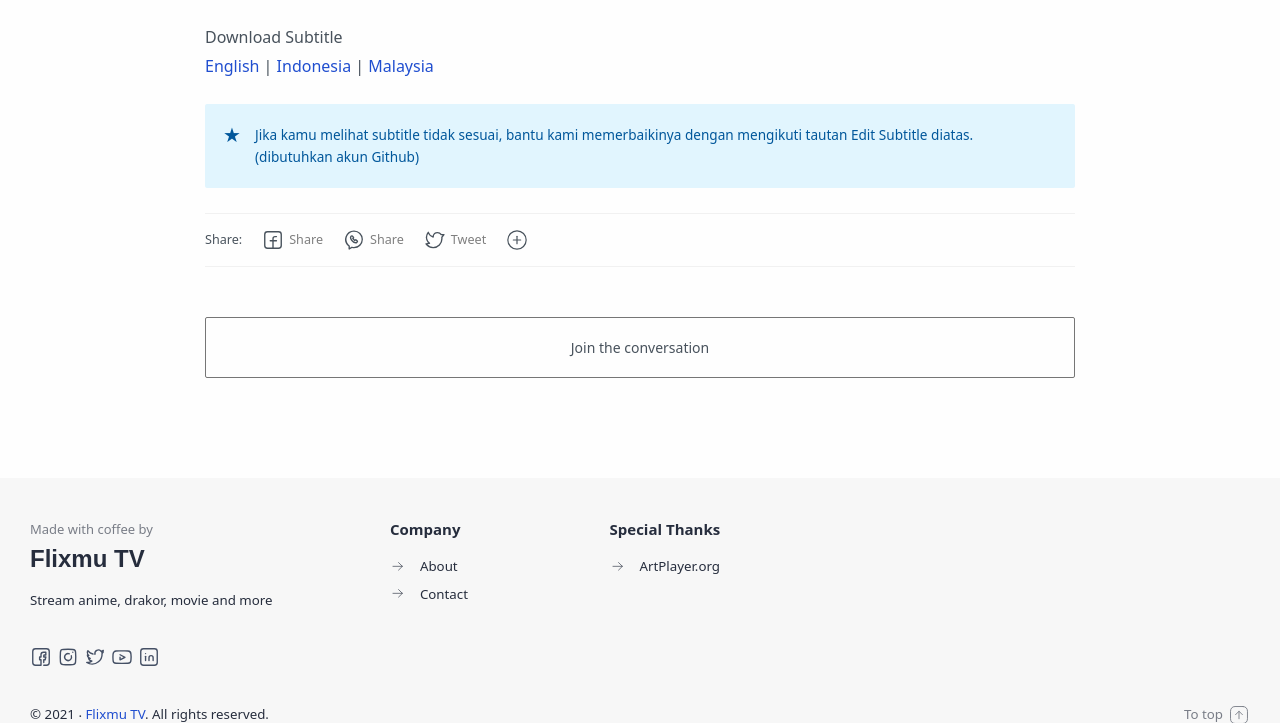
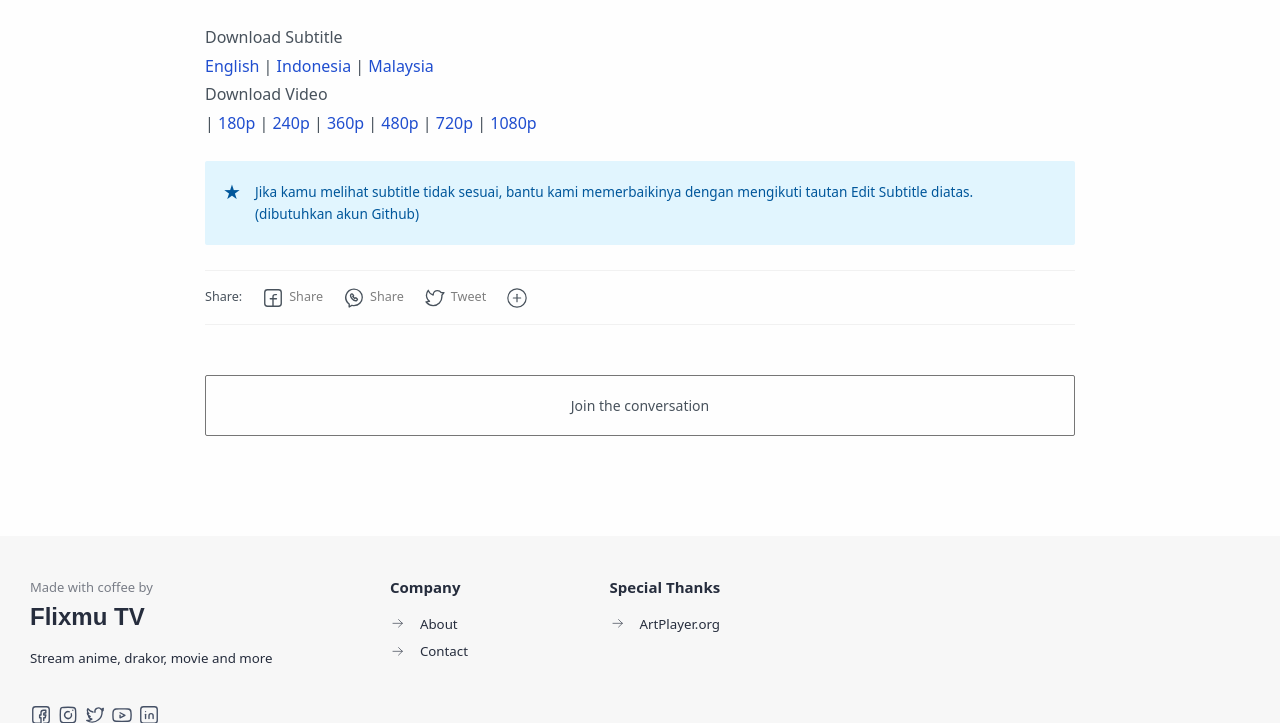
Before and after one commit to hippomu-media/Flixmu, a Jekyll site: the page built from _video/anime/D/Demon Slayer - Infinity Train/1.md, in a window 1280 px wide and 900 px high, scrolled down 996 px, cut to the strip 177-900 px from the top of the window. Built offline with Jekyll 4.4.1, drawn with Linux system fonts in a browser that asks for light colours; some web fonts are replaced; comment, search, counter and statistics services are not loaded.

Commit message:
Update video-content.html

```diff
--- a/_includes/video-content.html
+++ b/_includes/video-content.html
@@ -42,6 +42,31 @@
 {% if page.ms %}
 <span> | </span><a href='https://flixmu.github.io/subtitle/{{ page.tag }}/{{ page.category }}/{{ page.episode }}_ms.srt'>Malaysia</a>
 {% endif %}
+<div>Download Video</div>
+{% if page.size_g %}
+<a href='{{ page.size_g }}'>144p</a>
+{% endif %}
+{% if page.size_a %}
+<span> | </span><a href='{{ page.size_a }}'>180p</a>
+{% endif %}
+{% if page.size_b %}
+<span> | </span><a href='{{ page.size_b }}'>240p</a>
+{% endif %}
+{% if page.size_h %}
+<span> | </span><a href='{{ page.size_h }}'>270p</a>
+{% endif %}
+{% if page.size_c %}
+<span> | </span><a href='{{ page.size_c }}'>360p</a>
+{% endif %}
+{% if page.size_d %}
+<span> | </span><a href='{{ page.size_d }}'>480p</a>
+{% endif %}
+{% if page.size_e %}
+<span> | </span><a href='{{ page.size_e }}'>720p</a>
+{% endif %}
+{% if page.size_f %}
+<span> | </span><a href='{{ page.size_f }}'>1080p</a>
+{% endif %}
 
 <p class='note'>Jika kamu melihat subtitle tidak sesuai, bantu kami memerbaikinya dengan mengikuti tautan Edit Subtitle diatas. (dibutuhkan akun Github)</p>
 </div>
```
